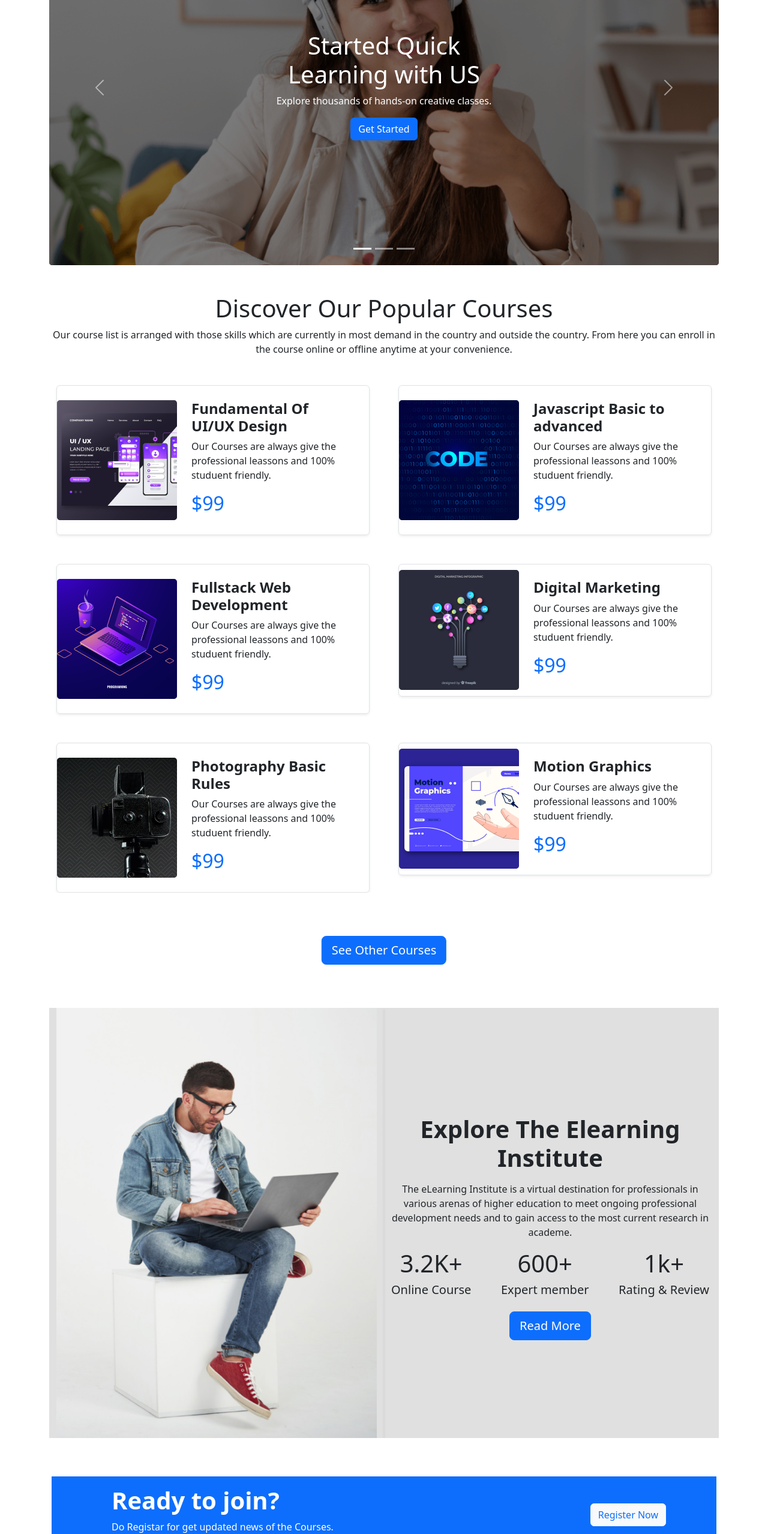
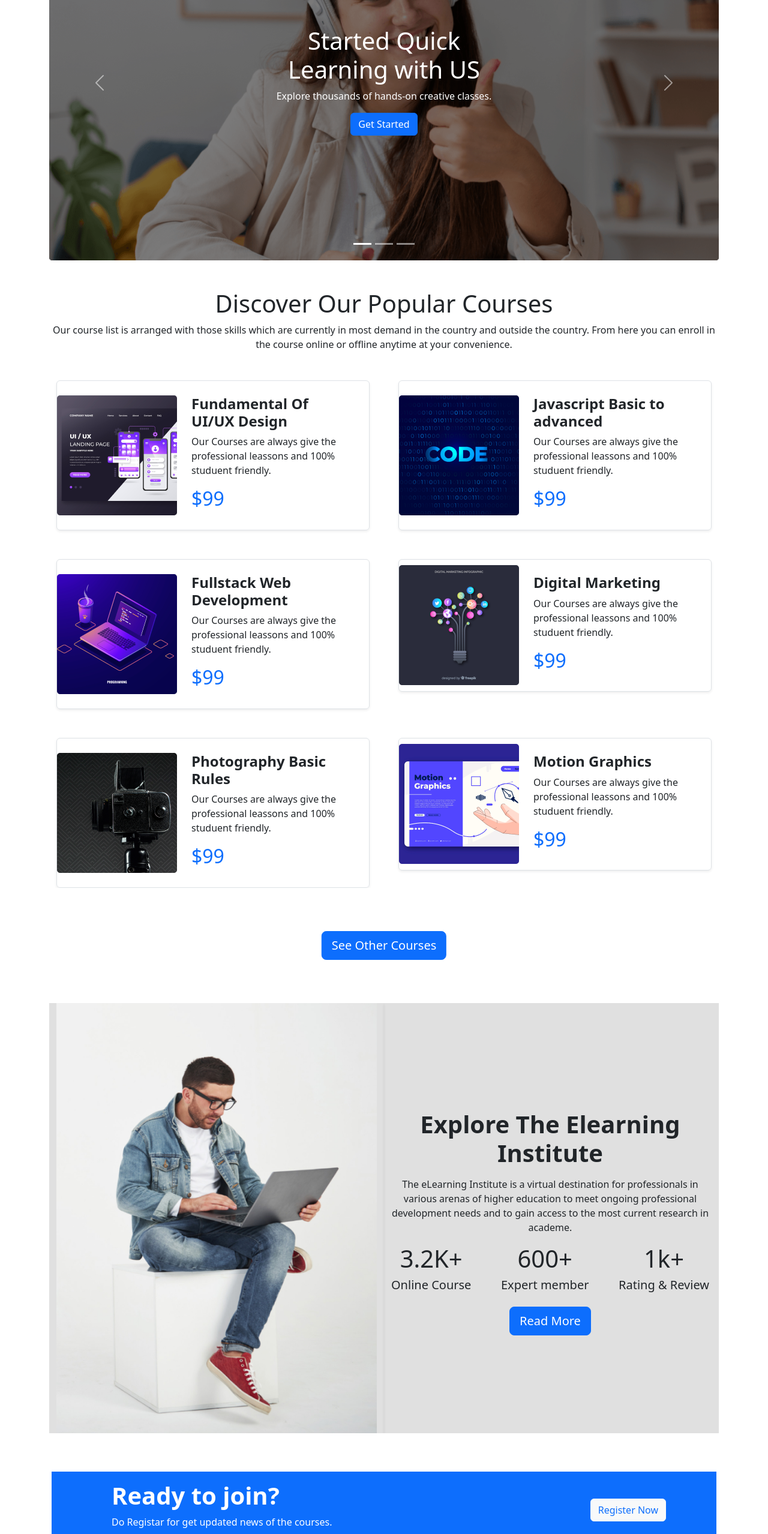
Before and after one commit to asifiqbal07/assignment-3, a plain HTML site: page index.html in a window 1280 px wide. Shown: the part 240-2797 px from the top of the page at 60% size. Drawn offline with nearby package versions, Linux system fonts and the light colour scheme.

Commit message:
Final Version Fixed

```diff
--- a/index.html
+++ b/index.html
@@ -79,7 +79,7 @@
     <!-- Navbar End -->
 
     <!-- Baner -->
-    <section class="container my-3 position-relative">
+    <section class="container my-2 position-relative">
       <div id="carouselExampleCaptions" class="carousel slide" data-bs-ride="false">
         <div class="carousel-indicators">
           <button type="button" data-bs-target="#carouselExampleCaptions" data-bs-slide-to="0" class="active"
@@ -91,7 +91,7 @@
         </div>
         <div class="carousel-inner position-relative">
           <div class="carousel-item active test">
-            <img src="images/cover/cover-1.png" class=" img-fluid slide-color" alt="...">
+            <img src="images/cover/cover-1.png" class=" d-block w-100 slide-color" alt="...">
             <div>
               <div class="carousel-caption position-absolute top">
                 <h1 class="">Started Quick Learning with US</h1>
@@ -280,7 +280,7 @@
                 Ready to join?
               </h1>
               <p class="text-white text-md-center text-lg-start text-center">
-                Do Registar for get updated news of the Courses.
+                Do Registar for get updated news of the courses.
               </p>
             </div>
           </div>
```
